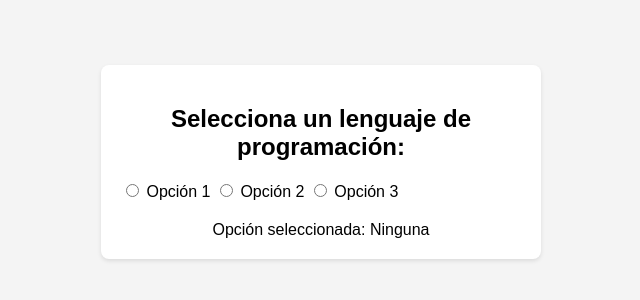
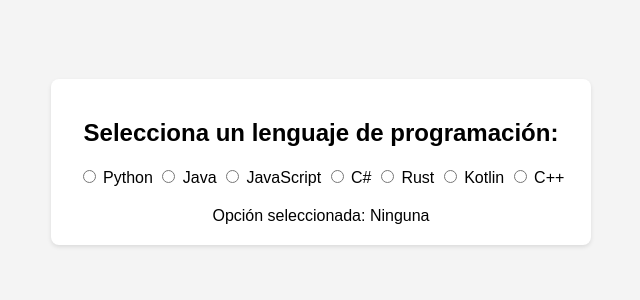
Before and after one commit to LeandroBejarano/pv_tp2_grupo5, a plain HTML site: page js/ejercicio23.html in a window 1280 px wide. Shown: the part 238-538 px from the top of the page, without its empty margins (319-959 px from the left). Drawn offline with Linux system fonts and the light colour scheme.

Commit message:
se modifico los archivos correspondientes al punto 23

```diff
--- a/js/ejercicio23.html
+++ b/js/ejercicio23.html
@@ -14,16 +14,32 @@
 
         <form id="opciones-form">
             <label>
-                <input type="radio" name="opcion" value="Opción 1">
-                Opción 1
+                <input type="radio" name="opcion" value="Python">
+                Python
             </label>
             <label>
-                <input type="radio" name="opcion" value="Opción 2">
-                Opción 2
+                <input type="radio" name="opcion" value="Java">
+                Java
             </label>
             <label>
-                <input type="radio" name="opcion" value="Opción 3">
-                Opción 3
+                <input type="radio" name="opcion" value="JavaScript">
+                JavaScript
+            </label>
+            <label>
+                <input type="radio" name="opcion" value="C#">
+                C#
+            </label>
+            <label>
+                <input type="radio" name="opcion" value="Rust">
+                Rust
+            </label>
+            <label>
+                <input type="radio" name="opcion" value="Kotlin">
+                Kotlin
+            </label>
+            <label>
+                <input type="radio" name="opcion" value="C++">
+                C++
             </label>
         </form>
 
--- a/js/styles/ejercicio23.css
+++ b/js/styles/ejercicio23.css
@@ -13,7 +13,7 @@ body {
     padding: 20px;
     border-radius: 8px;
     box-shadow: 0 2px 4px rgba(0, 0, 0, 0.1);
-    width: 400px;
+    width: 500px;
 }
 
 h2 {
@@ -29,3 +29,6 @@ h2 {
     margin-top: 20px;
     text-align: center;
 }
+#opciones-form{
+    text-align: center;
+}
```
